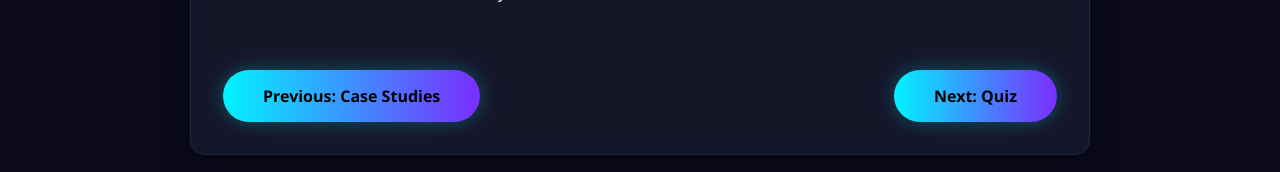
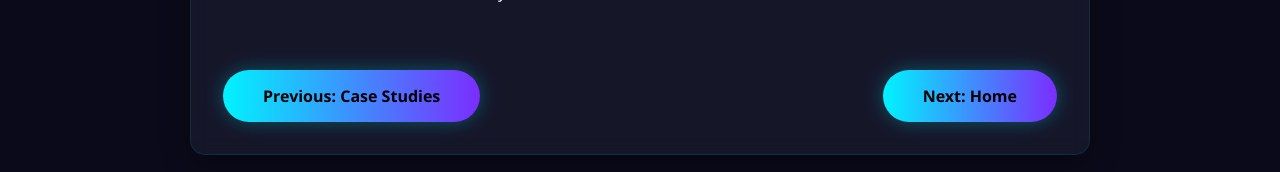
Before and after one commit to teolentu1/scenarios2, a React (Create React App) app: page /modules/password-security/summary in a window 1280 px wide. Shown: the part 450-622 px from the top of the page. Built offline with nearby package versions, Linux system fonts and the light colour scheme.

Commit message:
quick fixes

```diff
--- a/src/pages/module2/Protection2.js
+++ b/src/pages/module2/Protection2.js
@@ -48,6 +48,7 @@ function Protection2() {
   };
 
   return (
+
     <div className="mod-wrapper">
       <motion.div
         className="cyber-panel mod-card"
--- a/src/pages/module2/Summary2.js
+++ b/src/pages/module2/Summary2.js
@@ -35,13 +35,13 @@ function Summary2() {
               Previous: Case Studies
             </motion.button>
           </Link>
-          <Link to="/modules/quiz">
+          <Link to="/">
             <motion.button
               className="cyber-btn mod-btn next-btn"
               whileHover={{ scale: 1.05 }}
               whileTap={{ scale: 1.0 }}
             >
-              Next: Quiz
+              Next: Home
             </motion.button>
           </Link>
         </div>
```
Also changed, not shown: 1 other file (tests, documents, lock files or other folders).
